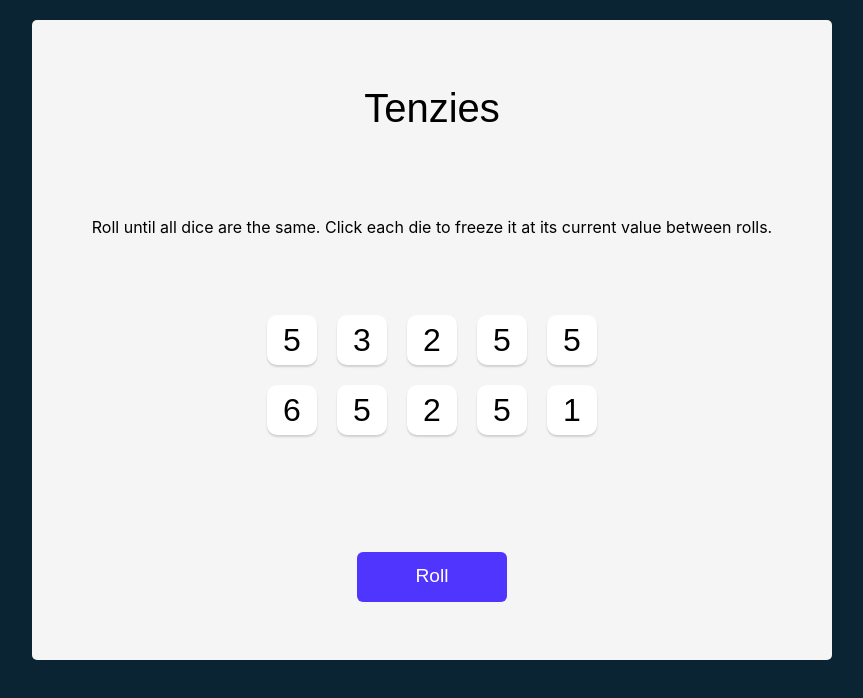
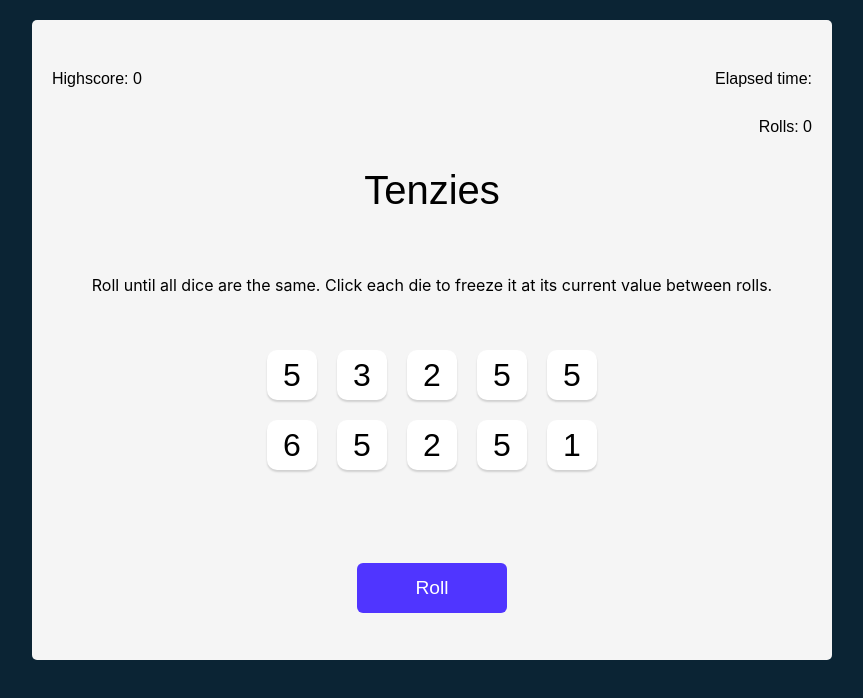
Before and after one commit to vukang/Tenzies, a React (Create React App) app: page / in a window 1280 px wide. Shown: the top 698 px of the page, without its empty margins (208-1071 px from the left). Built offline with nearby package versions, Linux system fonts and the light colour scheme.

Commit message:
added roll count and highscore logic

```diff
--- a/src/App.js
+++ b/src/App.js
@@ -6,6 +6,8 @@ import Confetti from 'react-confetti';
 export default function App() {
   const [dice, setDice] = React.useState(allNewDice());
   const [tenzies, setTenzies] = React.useState(false);
+  const [rolls, setRolls] = React.useState(0);
+  const [highscore, setHighscore] = React.useState(localStorage.getItem('score') || 0);
 
   React.useEffect(() => {
     const allHeld = dice.every((die) => die.isHeld);
@@ -15,6 +17,10 @@ export default function App() {
       setTenzies(true);
     }
   }, [dice]);
+
+  React.useEffect(() => {
+    if (tenzies && rolls < highscore) setHighscore(rolls);
+  }, [tenzies, rolls, highscore]);
 
   function generateNewDie() {
     return {
@@ -34,6 +40,7 @@ export default function App() {
 
   function rollDice() {
     if (!tenzies) {
+      setRolls((prevrolls) => prevrolls + 1);
       setDice((oldDice) =>
         oldDice.map((die) => {
           return die.isHeld ? die : generateNewDie();
@@ -42,6 +49,7 @@ export default function App() {
     } else {
       setTenzies(false);
       setDice(allNewDice());
+      setRolls(0);
     }
   }
 
@@ -64,6 +72,16 @@ export default function App() {
 
   return (
     <main>
+      <div className='stats'>
+        <div className='highscore'>
+          Highscore: {highscore}
+          <br />
+        </div>
+        <div className='currentScore'>
+          Elapsed time: <br /> {/* elapsed time here */} <br />
+          Rolls: {rolls}
+        </div>
+      </div>
       {tenzies && <Confetti />}
       <h1 className='title'>Tenzies</h1>
       <p className='instructions'>
--- a/src/index.css
+++ b/src/index.css
@@ -38,6 +38,24 @@ main {
   flex-direction: column;
   justify-content: space-around;
   align-items: center;
+}
+
+.stats {
+  width: 100%;
+  display: flex;
+  flex-direction: row;
+  justify-items: space-between;
+}
+
+.highscore {
+  height: 5vh;
+  width: 150px;
+  margin-right: auto;
+}
+.currentScore {
+  height: 5vh;
+  width: 150px;
+  text-align: right;
 }
 
 .title {
```
